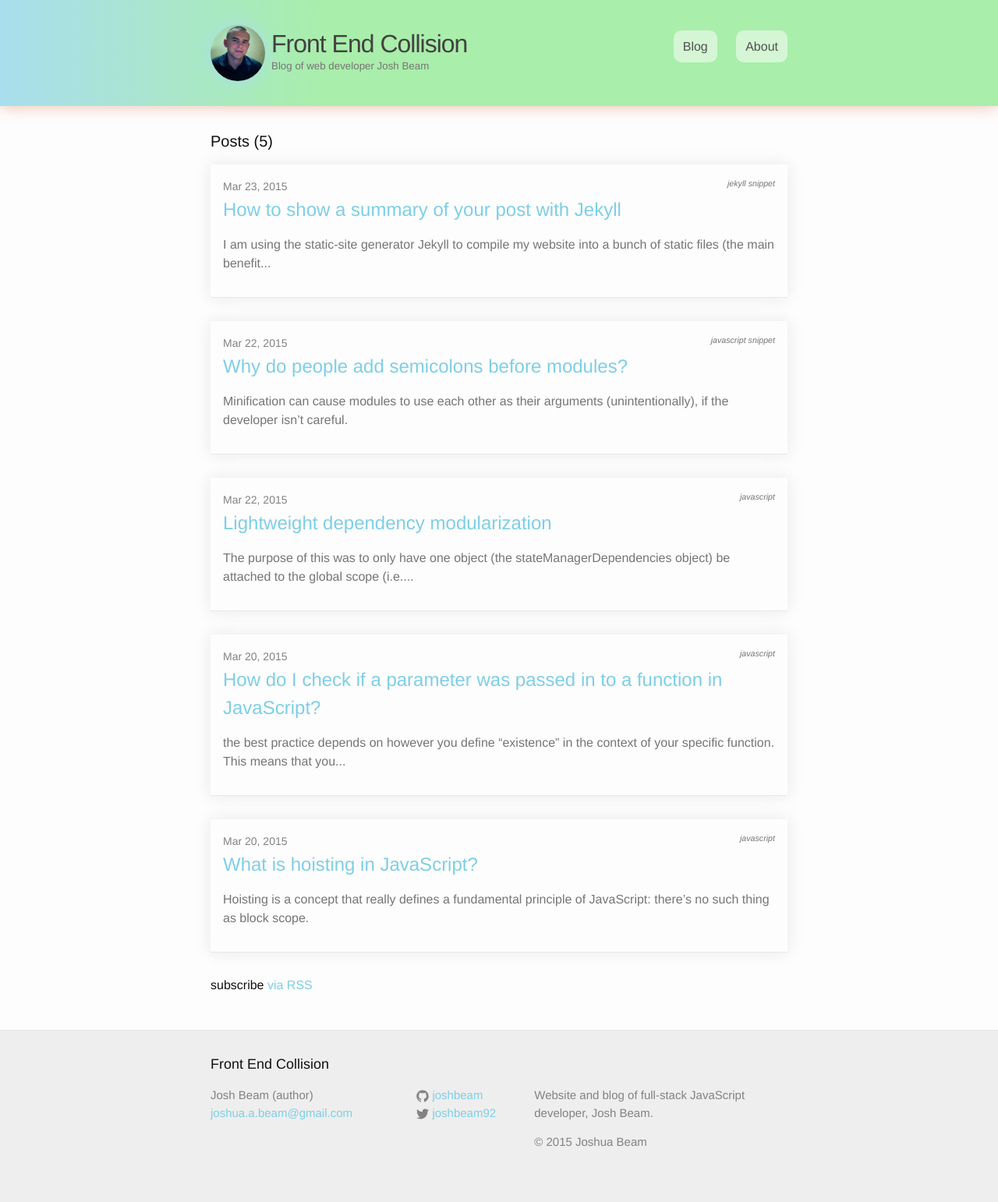
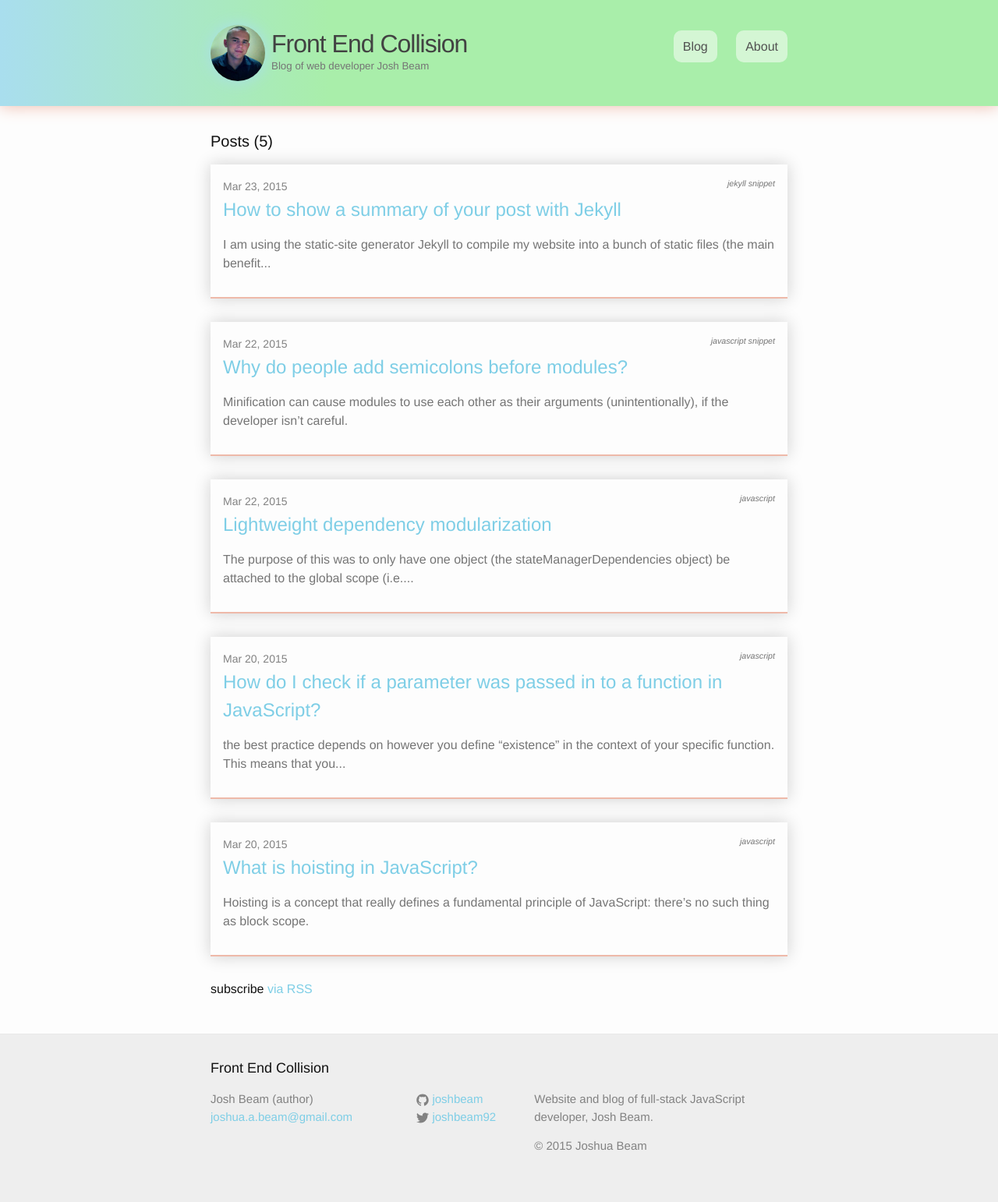
Before and after one commit to joshbeam/joshbeam.github.io, a Jekyll site: the page built from index.html, in a window 1280 px wide. Shown: the whole page at 78% size. Built offline with Jekyll 4.4.1, drawn with Linux system fonts in a browser that asks for light colours.

Commit message:
changed css

```diff
--- a/_config.yml
+++ b/_config.yml
@@ -5,7 +5,6 @@ email: joshua.a.beam@gmail.com
 copyright: 2015 Joshua Beam
 description: > # this means to ignore newlines until "baseurl:"
   Website and blog of full-stack JavaScript developer, Josh Beam.
-#baseurl: ""
 baseurl: "" # the subpath of your site, e.g. /blog/
 url: "http://joshbeam.github.io" # the base hostname & protocol for your site
 #url: "localhost:4000"
--- a/_sass/_layout.scss
+++ b/_sass/_layout.scss
@@ -7,7 +7,7 @@
     // Positioning context for the mobile navigation icon
     position: relative;
     padding: 2rem;
-    @include box-shadow(0, 0, 20px, #eeb9a9);
+    @include box-shadow(0, 0, 20px, $brand-color-opposite);
 }
 
 .site-title {
@@ -219,9 +219,10 @@
 
     > li {
         margin-bottom: $spacing-unit;
-        border-bottom: 1px solid $grey-color-light;
+        //border-bottom: 1px solid $grey-color-light;
+        border-bottom: 2px solid $brand-color-opposite;
         @extend %clearfix;
-        @include box-shadow(0,0,20px,$grey-color-light);
+        @include box-shadow(0,0,20px,darken($grey-color-light,10%));
         padding: 1rem;
 
         .post-excerpt {
--- a/css/main.scss
+++ b/css/main.scss
@@ -17,6 +17,7 @@ $text-color:       #111;
 $background-color: #fdfdfd;
 $brand-color:      darken(#a9deee,10%); //#2a7ae2;
 $brand-color-complement: #a9eeaa;
+$brand-color-opposite: #eeb9a9;
 
 $grey-color:       #828282;
 $grey-color-light: lighten($grey-color, 40%);
```
